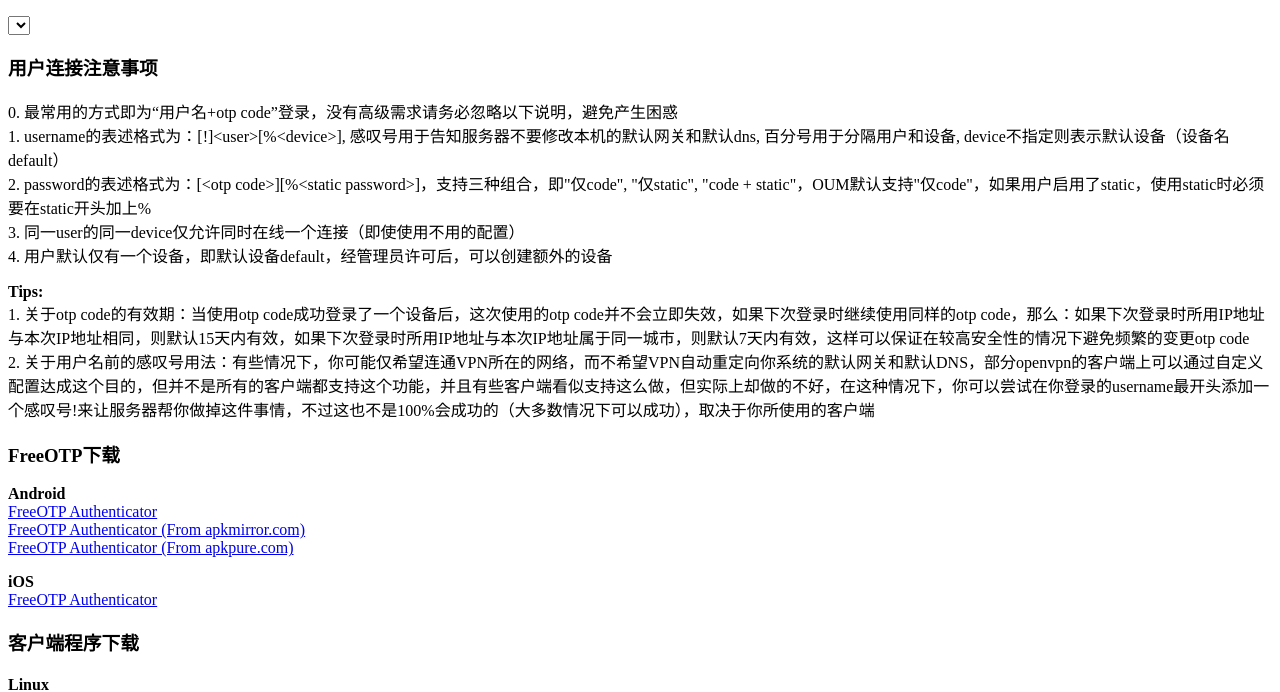
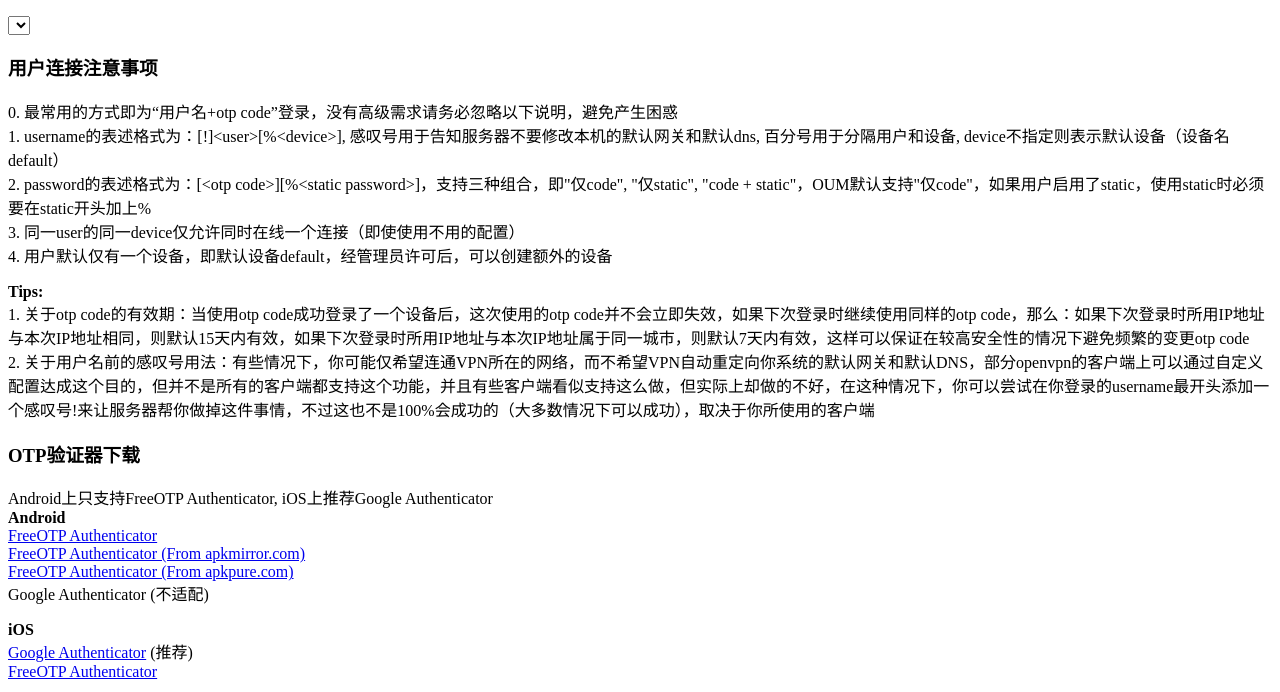
Before and after one commit to CJey/oum, a plain HTML site: page static/index.html in a window 1280 px wide. Shown: the part 110-802 px from the top of the page. Drawn offline with Linux system fonts and the light colour scheme; no server answers.

Commit message:
update doc

```diff
--- a/static/index.html
+++ b/static/index.html
@@ -25,7 +25,8 @@
         <div>2. 关于用户名前的感叹号用法：有些情况下，你可能仅希望连通VPN所在的网络，而不希望VPN自动重定向你系统的默认网关和默认DNS，部分openvpn的客户端上可以通过自定义配置达成这个目的，但并不是所有的客户端都支持这个功能，并且有些客户端看似支持这么做，但实际上却做的不好，在这种情况下，你可以尝试在你登录的username最开头添加一个感叹号!来让服务器帮你做掉这件事情，不过这也不是100%会成功的（大多数情况下可以成功），取决于你所使用的客户端</div>
     </div>
     <div>
-        <h3>FreeOTP下载</h3>
+        <h3>OTP验证器下载</h3>
+        <div>Android上只支持FreeOTP Authenticator, iOS上推荐Google Authenticator
         <div><b>Android</b></div>
         <div>
             <a href="https://play.google.com/store/apps/details?id=org.fedorahosted.freeotp" target=_blank>FreeOTP Authenticator</a>
@@ -36,11 +37,17 @@
         <div>
             <a href="https://apkpure.com/freeotp-authenticator/org.fedorahosted.freeotp" target=_blank>FreeOTP Authenticator (From apkpure.com)</a>
         </div>
+        <div>
+            Google Authenticator <span>(不适配)</span>
+        </div>
         <p/>
         <div><b>iOS</b></div>
         <div>
-            <a href="https://itunes.apple.com/cn/app/freeotp-authenticator/id872559395" target=_blank>FreeOTP Authenticator</a>
+            <a href="https://itunes.apple.com/cn/app/google-authenticator/id388497605" target=_blank>Google Authenticator</a> (推荐)
         </div>
+		<div>
+			<a href="https://itunes.apple.com/cn/app/freeotp-authenticator/id872559395" target=_blank>FreeOTP Authenticator</a>
+		</div>
     </div>
     <div>
         <h3>客户端程序下载</h3>
```
